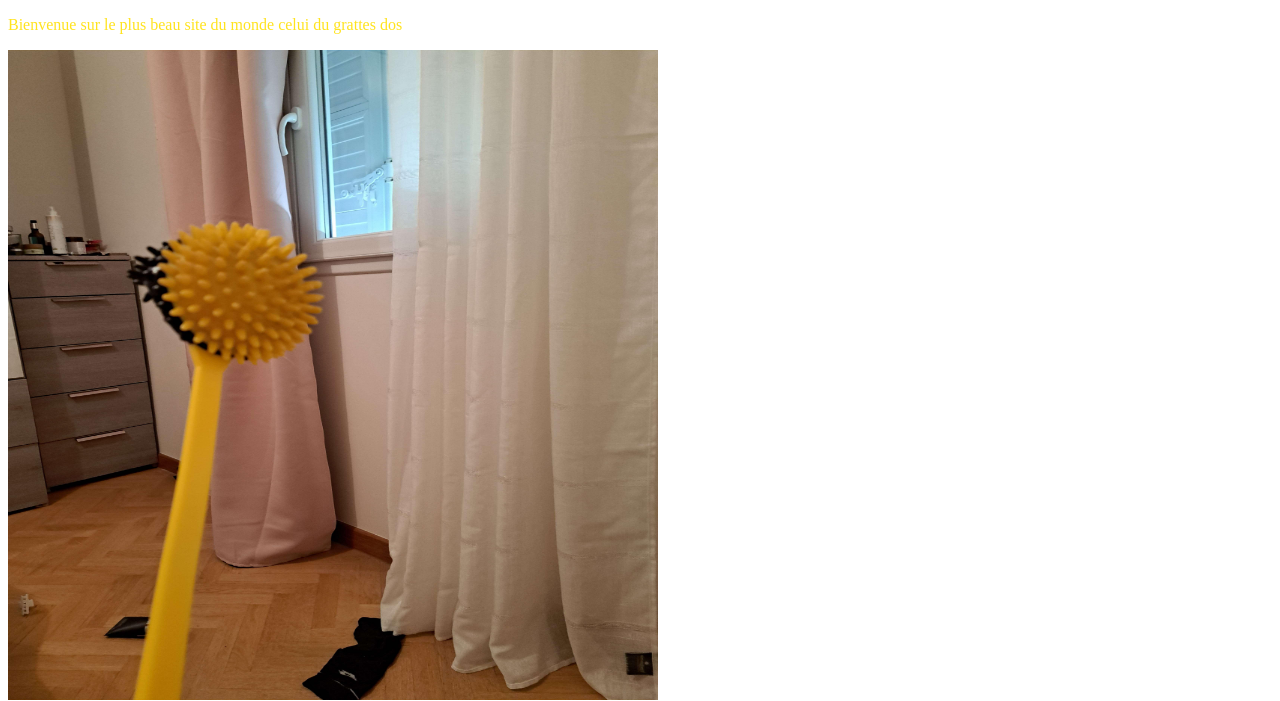
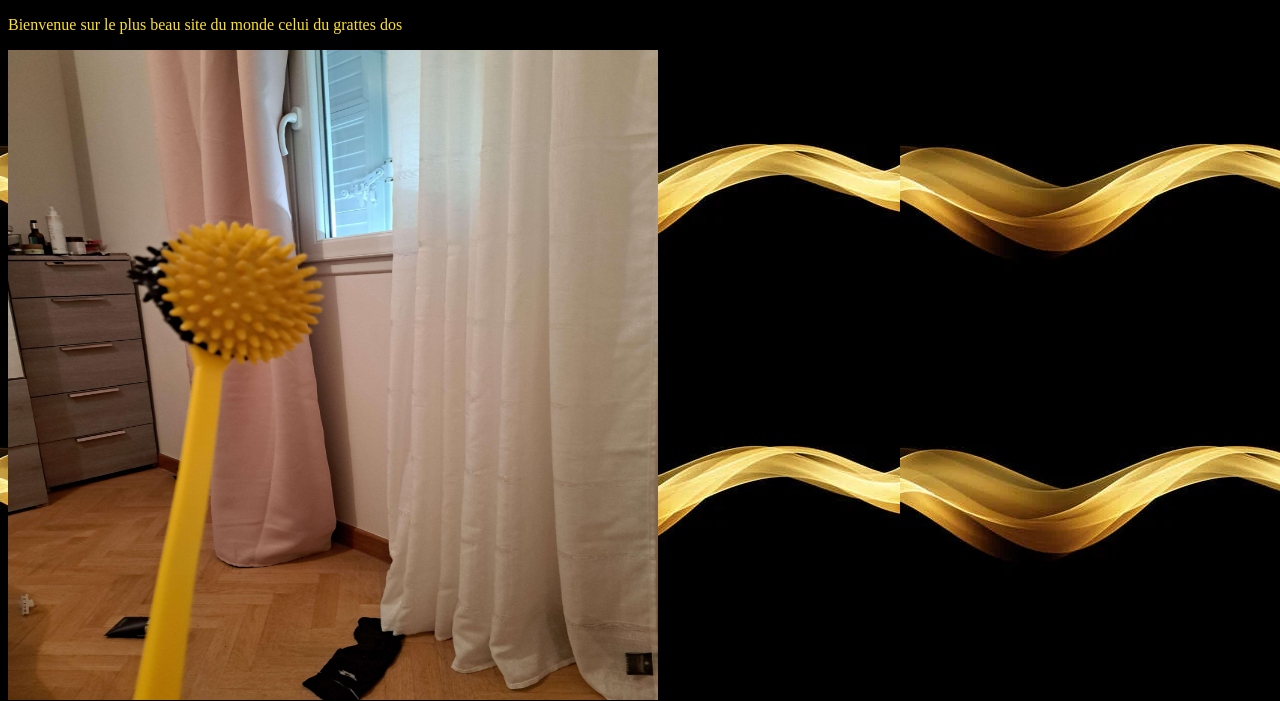
Before and after one commit to Legrattedos/Legrattedos.github.io, a plain HTML site: page index.html in a window 1280 px wide. Shown: the top 701 px of the page. Drawn offline with Linux system fonts and the light colour scheme.

Commit message:
Update styles.css

```diff
--- a/styles.css
+++ b/styles.css
@@ -6,7 +6,7 @@
 
 body {
 background-image:
-url("/Documents/Programmation/HTML/grattedos/img/fond.webp");
+url("/img/fond.webp");
 }
 
 p {
```
